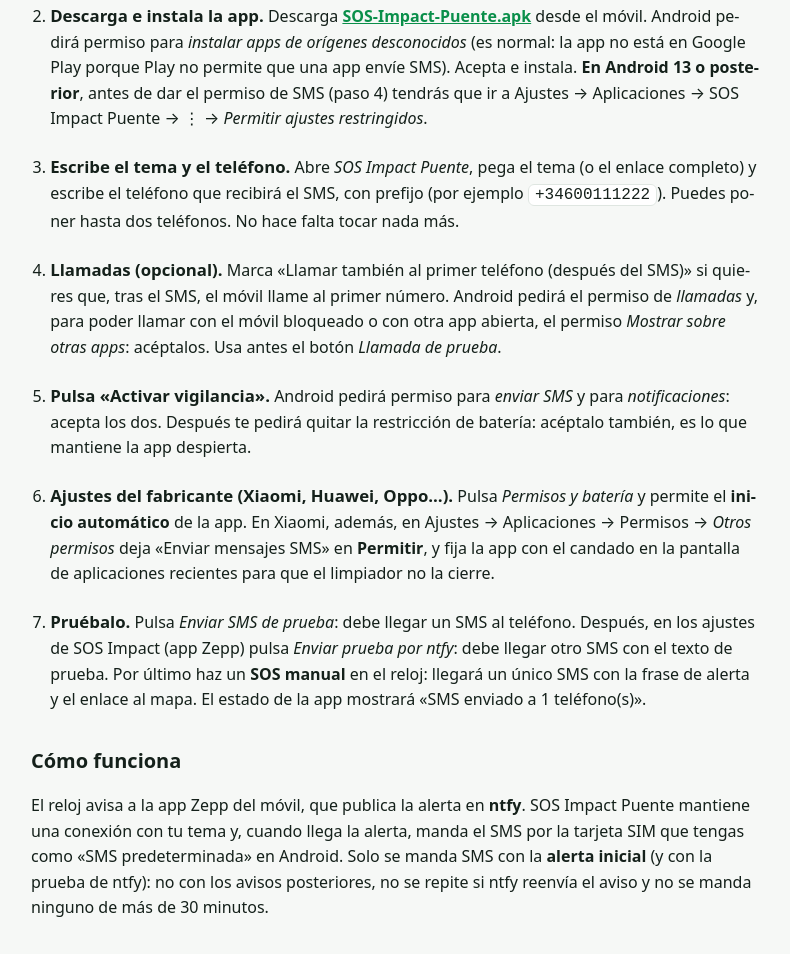
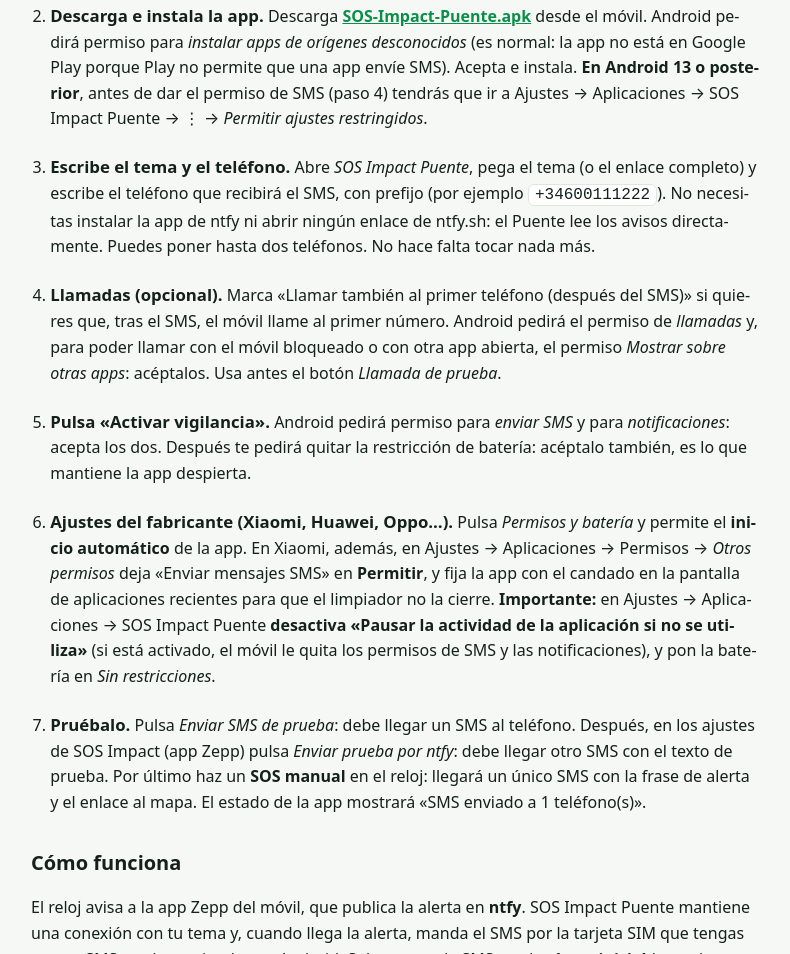
Before and after one commit to Super-IA/Sos-Impact, a plain HTML site: page puente.html in a window 1280 px wide. Shown: the part 1307-2261 px from the top of the page, without its empty margins (245-1035 px from the left). Drawn offline with Linux system fonts and the light colour scheme.

Commit message:
Add files via upload

```diff
--- a/puente.html
+++ b/puente.html
@@ -19,13 +19,13 @@
 
 <li><strong>Descarga e instala la app.</strong> Descarga <a href="SOS-Impact-Puente.apk"><strong>SOS-Impact-Puente.apk</strong></a> desde el móvil. Android pedirá permiso para <em>instalar apps de orígenes desconocidos</em> (es normal: la app no está en Google Play porque Play no permite que una app envíe SMS). Acepta e instala. <strong>En Android 13 o posterior</strong>, antes de dar el permiso de SMS (paso 4) tendrás que ir a Ajustes → Aplicaciones → SOS Impact Puente → ⋮ → <em>Permitir ajustes restringidos</em>.</li>
 
-<li><strong>Escribe el tema y el teléfono.</strong> Abre <em>SOS Impact Puente</em>, pega el tema (o el enlace completo) y escribe el teléfono que recibirá el SMS, con prefijo (por ejemplo <code>+34600111222</code>). Puedes poner hasta dos teléfonos. No hace falta tocar nada más.</li>
+<li><strong>Escribe el tema y el teléfono.</strong> Abre <em>SOS Impact Puente</em>, pega el tema (o el enlace completo) y escribe el teléfono que recibirá el SMS, con prefijo (por ejemplo <code>+34600111222</code>). No necesitas instalar la app de ntfy ni abrir ningún enlace de ntfy.sh: el Puente lee los avisos directamente. Puedes poner hasta dos teléfonos. No hace falta tocar nada más.</li>
 
 <li><strong>Llamadas (opcional).</strong> Marca «Llamar también al primer teléfono (después del SMS)» si quieres que, tras el SMS, el móvil llame al primer número. Android pedirá el permiso de <em>llamadas</em> y, para poder llamar con el móvil bloqueado o con otra app abierta, el permiso <em>Mostrar sobre otras apps</em>: acéptalos. Usa antes el botón <em>Llamada de prueba</em>.</li>
 
 <li><strong>Pulsa «Activar vigilancia».</strong> Android pedirá permiso para <em>enviar SMS</em> y para <em>notificaciones</em>: acepta los dos. Después te pedirá quitar la restricción de batería: acéptalo también, es lo que mantiene la app despierta.</li>
 
-<li><strong>Ajustes del fabricante (Xiaomi, Huawei, Oppo…).</strong> Pulsa <em>Permisos y batería</em> y permite el <strong>inicio automático</strong> de la app. En Xiaomi, además, en Ajustes → Aplicaciones → Permisos → <em>Otros permisos</em> deja «Enviar mensajes SMS» en <strong>Permitir</strong>, y fija la app con el candado en la pantalla de aplicaciones recientes para que el limpiador no la cierre.</li>
+<li><strong>Ajustes del fabricante (Xiaomi, Huawei, Oppo…).</strong> Pulsa <em>Permisos y batería</em> y permite el <strong>inicio automático</strong> de la app. En Xiaomi, además, en Ajustes → Aplicaciones → Permisos → <em>Otros permisos</em> deja «Enviar mensajes SMS» en <strong>Permitir</strong>, y fija la app con el candado en la pantalla de aplicaciones recientes para que el limpiador no la cierre. <strong>Importante:</strong> en Ajustes → Aplicaciones → SOS Impact Puente <strong>desactiva «Pausar la actividad de la aplicación si no se utiliza»</strong> (si está activado, el móvil le quita los permisos de SMS y las notificaciones), y pon la batería en <em>Sin restricciones</em>.</li>
 
 <li><strong>Pruébalo.</strong> Pulsa <em>Enviar SMS de prueba</em>: debe llegar un SMS al teléfono. Después, en los ajustes de SOS Impact (app Zepp) pulsa <em>Enviar prueba por ntfy</em>: debe llegar otro SMS con el texto de prueba. Por último haz un <strong>SOS manual</strong> en el reloj: llegará un único SMS con la frase de alerta y el enlace al mapa. El estado de la app mostrará «SMS enviado a 1 teléfono(s)».</li>
 </ol>
```
